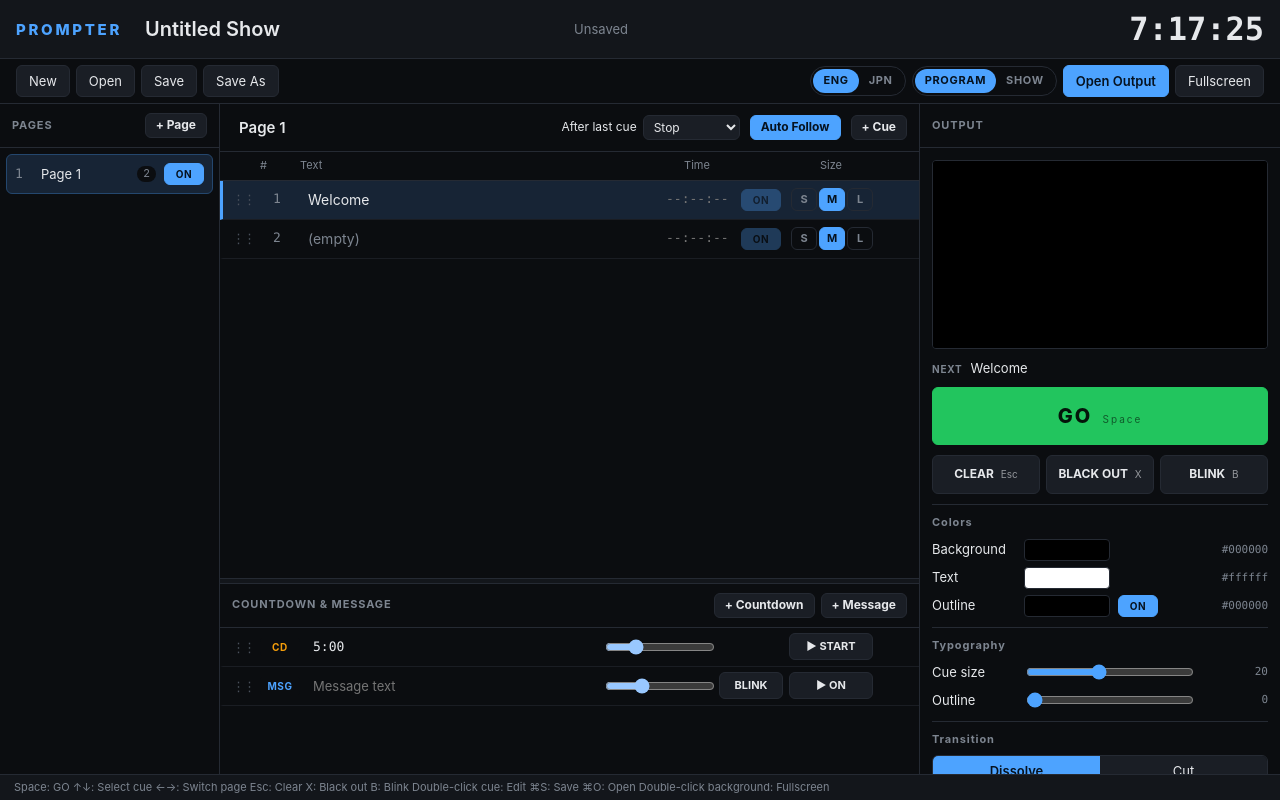
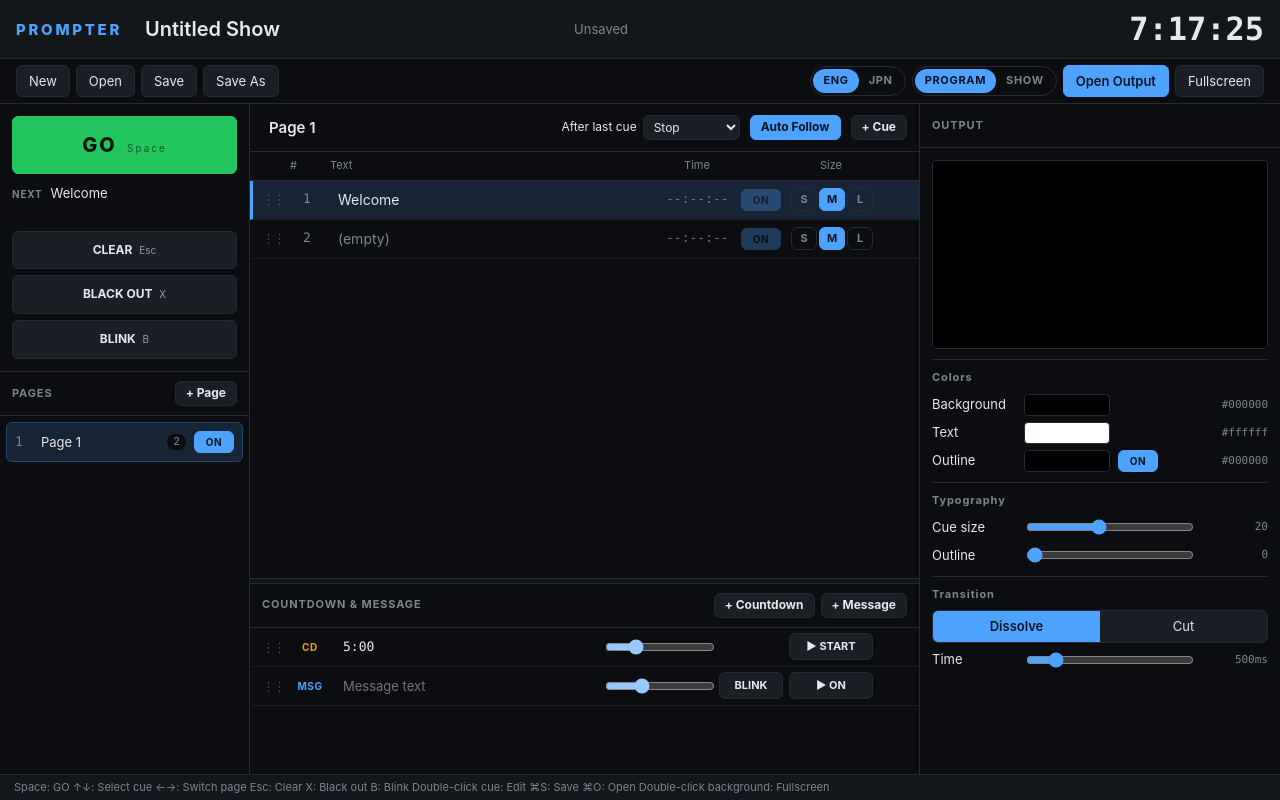
Before and after one commit to hugesesame/go-prmpt, a React (Vite) app: page / in a window 1280 px wide. Built offline with nearby package versions, Linux system fonts and the light colour scheme.

Commit message:
Move GO, NEXT and transport buttons above the page list
Widen the left column and show NEXT on up to two lines.

Co-Authored-By: Claude Opus 5.5 <noreply@anthropic.com>

```diff
--- a/src/primary/ControlPanel.tsx
+++ b/src/primary/ControlPanel.tsx
@@ -27,32 +27,6 @@ export function ControlPanel({ state, outputState, locked, dispatch }: Props) {
       <div className="controls-body">
         <div className="preview">
           <OutputView state={outputState} />
-        </div>
-
-        <div className="next-cue">
-          <span className="label">{t('next')}</span>
-          <span className="next-text">{nextCue ? nextCue.text || t('emptyText') : '—'}</span>
-        </div>
-
-        <button className="go-button" disabled={!nextCue} onClick={() => dispatch({ type: 'go' })}>
-          GO <small>Space</small>
-        </button>
-        <div className="transport">
-          <button onClick={() => dispatch({ type: 'clear' })}>
-            CLEAR <small>Esc</small>
-          </button>
-          <button
-            className={state.blackout ? 'toggle-button blackout active' : 'toggle-button blackout'}
-            onClick={() => dispatch({ type: 'toggleBlackout' })}
-          >
-            BLACK OUT <small>X</small>
-          </button>
-          <button
-            className={state.blink ? 'toggle-button blink active' : 'toggle-button blink'}
-            onClick={() => dispatch({ type: 'toggleBlink' })}
-          >
-            BLINK <small>B</small>
-          </button>
         </div>
 
         {/* disabled な fieldset は中のボタン・スライダーをまとめて無効にする */}
--- a/src/primary/PrimaryApp.tsx
+++ b/src/primary/PrimaryApp.tsx
@@ -12,6 +12,7 @@ import { ControlPanel } from './ControlPanel';
 import { CueList } from './CueList';
 import { OverlayList } from './OverlayList';
 import { PageList } from './PageList';
+import { Transport } from './Transport';
 import { useOtherPrimaryTabs } from './useOtherPrimaryTabs';
 import { useTimeTriggers } from './useTimeTriggers';
 
@@ -192,7 +193,10 @@ export function PrimaryApp() {
         </div>
       )}
       <main className="workspace">
-        <PageList pages={state.show.pages} currentPageId={state.currentPageId} locked={locked} dispatch={dispatch} />
+        <div className="side">
+          <Transport state={state} dispatch={dispatch} />
+          <PageList pages={state.show.pages} currentPageId={state.currentPageId} locked={locked} dispatch={dispatch} />
+        </div>
         <VerticalSplit
           storageKey="prompter.overlayHeight"
           defaultBottom={190}
--- /dev/null
+++ b/src/primary/Transport.tsx
@@ -0,0 +1,43 @@
+import type { Dispatch } from 'react';
+import { useLang } from '../i18n';
+import { currentPage, type Action, type AppState } from '../state';
+
+interface Props {
+  state: AppState;
+  dispatch: Dispatch<Action>;
+}
+
+/** 本番の操作ボタン。ページリストの上に置く。幅が狭いので NEXT の長い文言は省略する */
+export function Transport({ state, dispatch }: Props) {
+  const { t } = useLang();
+  const nextCue = currentPage(state).cues.find((c) => c.id === state.selectedCueId);
+
+  return (
+    <div className="transport-panel">
+      <button className="go-button" disabled={!nextCue} onClick={() => dispatch({ type: 'go' })}>
+        GO <small>Space</small>
+      </button>
+      <div className="next-cue">
+        <span className="label">{t('next')}</span>
+        <span className="next-text">{nextCue ? nextCue.text || t('emptyText') : '—'}</span>
+      </div>
+      <div className="transport">
+        <button onClick={() => dispatch({ type: 'clear' })}>
+          CLEAR <small>Esc</small>
+        </button>
+        <button
+          className={state.blackout ? 'toggle-button blackout active' : 'toggle-button blackout'}
+          onClick={() => dispatch({ type: 'toggleBlackout' })}
+        >
+          BLACK OUT <small>X</small>
+        </button>
+        <button
+          className={state.blink ? 'toggle-button blink active' : 'toggle-button blink'}
+          onClick={() => dispatch({ type: 'toggleBlink' })}
+        >
+          BLINK <small>B</small>
+        </button>
+      </div>
+    </div>
+  );
+}
--- a/src/styles.css
+++ b/src/styles.css
@@ -181,7 +181,7 @@ input[type='checkbox'] {
 .workspace {
   flex: 1;
   display: grid;
-  grid-template-columns: 220px 1fr 360px;
+  grid-template-columns: 250px 1fr 360px;
   min-height: 0;
 }
 
@@ -498,6 +498,26 @@ input[type='checkbox'] {
   min-height: 0;
   border-right: 1px solid var(--border);
 }
+/* 左の列：上に GO などの操作ボタン、下にページリスト */
+.side {
+  display: flex;
+  flex-direction: column;
+  min-height: 0;
+  border-right: 1px solid var(--border);
+}
+.side .panel {
+  border-right: none;
+  flex: 1;
+}
+.transport-panel {
+  flex-shrink: 0;
+  display: flex;
+  flex-direction: column;
+  gap: 10px;
+  padding: 12px;
+  border-bottom: 1px solid var(--border);
+}
+
 .vsplit .panel {
   border-right: none;
   height: 100%;
@@ -640,10 +660,14 @@ input[type='checkbox'] {
   color: var(--muted);
   letter-spacing: 0.08em;
 }
+/* 2 行まで出して、それ以上は「…」で省略。1 行のときも 2 行ぶんの高さを取り、下のボタンが上下に動かないようにする */
 .next-text {
+  display: -webkit-box;
+  -webkit-box-orient: vertical;
+  -webkit-line-clamp: 2;
   overflow: hidden;
-  text-overflow: ellipsis;
-  white-space: nowrap;
+  overflow-wrap: anywhere;
+  min-height: 2.8em;
 }
 
 .go-button {
@@ -662,7 +686,6 @@ input[type='checkbox'] {
 
 .transport {
   display: grid;
-  grid-template-columns: repeat(3, 1fr);
   gap: 6px;
 }
 .transport button {
```
